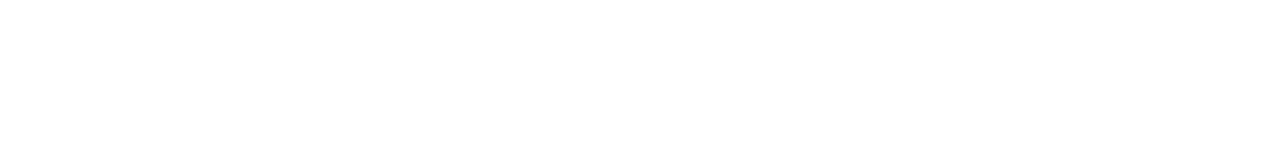
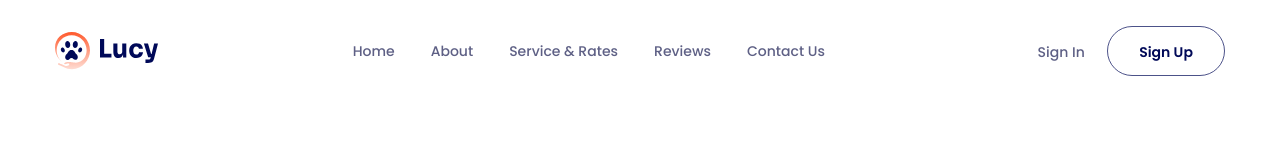
Before and after one commit to KhaiNQ-K/html-css-project-04, a plain HTML site: page index.html in a window 1280 px wide. Drawn offline with Linux system fonts and the light colour scheme.

Commit message:
add header section

```diff
--- a/assets/css/styles.css
+++ b/assets/css/styles.css
@@ -25,3 +25,65 @@
   font-size: inherit;
   font-family: inherit;
 }
+a {
+  text-decoration: none;
+}
+
+/* Common */
+.container {
+  width: 1170px;
+  max-width: calc(100% - 48px);
+  margin: 0 auto;
+}
+.btn {
+  --bg-color: transparent;
+  --color: #000958;
+  --height: 56px;
+  background-color: var(--bg-color);
+  display: inline-block;
+  min-width: 130px;
+  height: var(--height);
+  border-radius: 999px;
+  border: 1px solid rgb(0, 9, 88, 0.7);
+  color: var(--color);
+  text-align: center;
+  font-size: 1.4rem;
+  font-style: normal;
+  font-weight: 600;
+  line-height: var(--height);
+}
+.btn:hover {
+  --bg-color: #000958;
+  --color: #fff;
+}
+.header__inner {
+  display: flex;
+  align-items: center;
+  justify-content: space-between;
+  padding-block: 26px;
+}
+.navbar__list {
+  display: flex;
+  align-items: center;
+}
+
+.navbar__link,
+.header-action__link {
+  padding: 8px 18px;
+  color: #5e6085;
+  font-size: 1.4rem;
+  font-style: normal;
+  font-weight: 500;
+  line-height: 1; /* 100% */
+}
+.header-action__link:hover {
+  opacity: 0.8;
+}
+.navbar__link:hover {
+  color: #000958;
+  text-shadow: 1px 0 0 currentColor;
+}
+.header-action__btn {
+  --height: 50px;
+  min-width: 118px;
+}
--- a/index.html
+++ b/index.html
@@ -38,5 +38,39 @@
     />
     <link rel="stylesheet" href="./assets/css/styles.css" />
   </head>
-  <body></body>
+  <body>
+    <header class="header">
+      <div class="container">
+        <div class="header__inner">
+          <!-- Logo -->
+          <img src="./assets/img/logo.svg" alt="Lucky Shop" />
+          <!-- Navbar -->
+          <nav class="navbar">
+            <ul class="navbar__list">
+              <li class="navbar__item">
+                <a href="#" class="navbar__link">Home</a>
+              </li>
+              <li class="navbar__item">
+                <a href="#" class="navbar__link">About</a>
+              </li>
+              <li class="navbar__item">
+                <a href="#" class="navbar__link">Service & Rates</a>
+              </li>
+              <li class="navbar__item">
+                <a href="#" class="navbar__link">Reviews</a>
+              </li>
+              <li class="navbar__item">
+                <a href="#" class="navbar__link">Contact Us</a>
+              </li>
+            </ul>
+          </nav>
+          <!-- Header action -->
+          <div class="header-action">
+            <a href="#" class="header-action__link">Sign In</a>
+            <a href="#" class="btn header-action__btn">Sign Up</a>
+          </div>
+        </div>
+      </div>
+    </header>
+  </body>
 </html>
```
Also changed, not shown: assets/img/Logo.png (added), assets/img/logo.svg (added).
